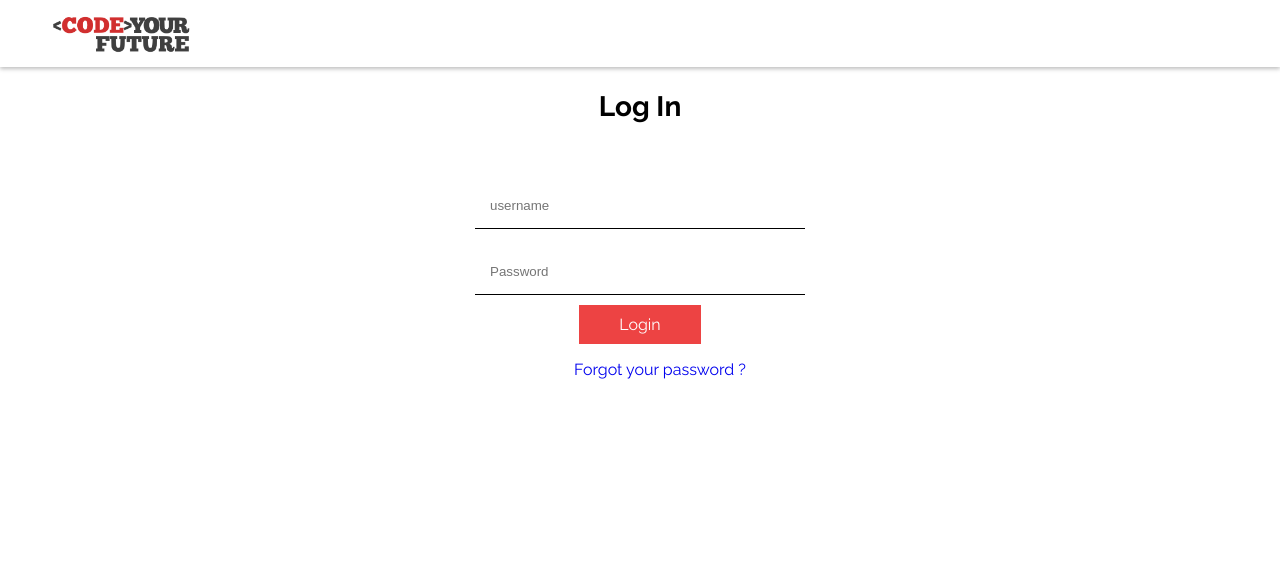
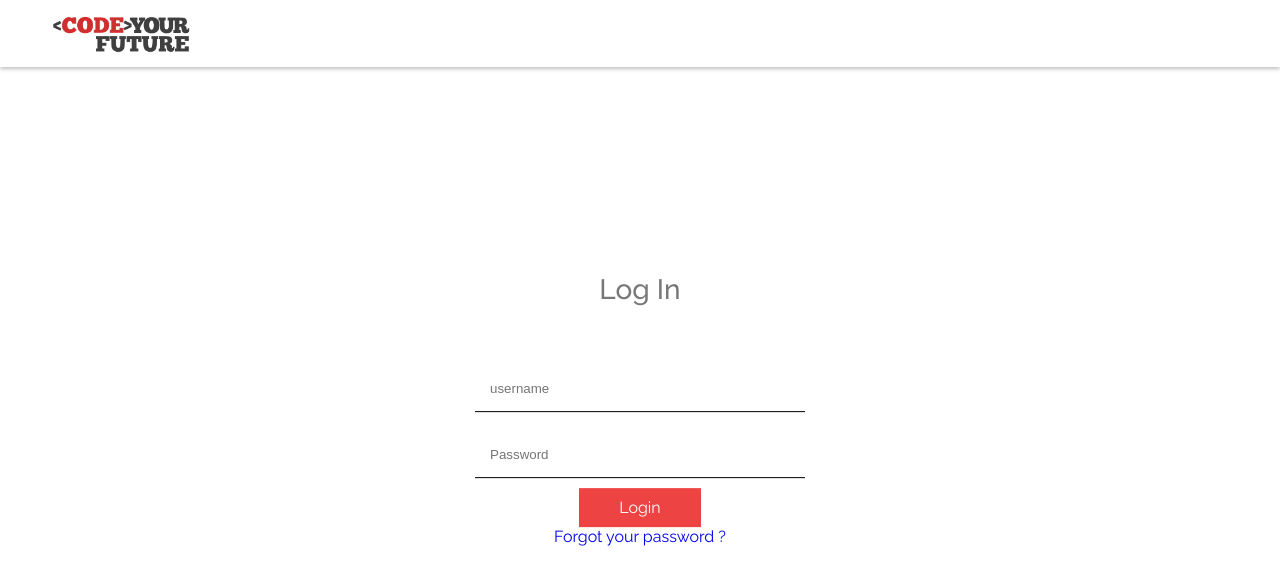
Before and after one commit to osagiestar/cyf-student-tracker, a React (Create React App) app: page /login in a window 1280 px wide. Shown: the top 584 px of the page. Built offline with nearby package versions, Linux system fonts and the light colour scheme.

Commit message:
Reset Email validation
1) requested changes on email validation done
2) debugger (Console.log) removed

```diff
--- a/src/components/LoginComponent/LoginComponent.jsx
+++ b/src/components/LoginComponent/LoginComponent.jsx
@@ -48,7 +48,6 @@ export default function LoginComponent() {
         <div>
           <h1>Log In</h1>
         </div>
-
           <input
             name="Username"
             type="text"
@@ -63,15 +62,14 @@ export default function LoginComponent() {
             placeholder="Password"
             onChange={(e) => setPassword(e.target.value)}
           />
-        <Link onClick={handleSubmit}>
+        <div onClick={handleSubmit}>
         <Button title= {"Login"} />
-        </Link>
-        <ul>
-          <li>
-          <a href="/reset">Forgot your password ?</a>
-          </li>
-        </ul>
+        </div>
       </form>
+      <div>
+      <Link to="/reset">Forgot your password ?</Link>
+      </div>
+
     </div>
   );
 }
--- a/src/components/LoginComponent/logincomponent.scss
+++ b/src/components/LoginComponent/logincomponent.scss
@@ -6,7 +6,9 @@
 
 
  h1 {
+    color: $color-gray-darker;
     font-size: $font-size-x-larger;
+    font-weight: 500;
     margin-bottom: 5rem;
   }
 }
@@ -18,7 +20,7 @@
     outline: none;
     color: $color-gray-darker;
     width: 100%;
-    margin: 1rem 0;
+    margin: 1rem;
     padding: 1.5rem;
     border-bottom: 1px solid black;
 }
--- a/src/components/ResetPassword/resetpassword.jsx
+++ b/src/components/ResetPassword/resetpassword.jsx
@@ -12,15 +12,8 @@ export default function ResetPassword() {
     setEmail(e.target.value);
   };
   const [email, setEmail] = useState("");
-  // eslint-disable-next-line
-  const re = /^(([^<>()[\]\\.,;:\s@\"]+(\.[^<>()[\]\\.,;:\s@\"]+)*)|(\".+\"))@((\[[0-9]{1,3}\.[0-9] {1,3}\.[0-9]{1,3}\.[0-9]{1,3}\])|(([a-zA-Z\-0-9]+\.)+[a-zA-Z]{2,}))$/;
   const PostData = () => {
-    console.log("hi");
-    if (re) {
-      alert("invalid email");
-      return;
-    }
-    fetch("/", {
+    fetch("", {
       method: "post",
       headers: {
         "content-type": "application/json",
@@ -31,10 +24,10 @@ export default function ResetPassword() {
     })
       .then((res) => res.json())
       .then((data) => {
-        if (data.error) {
+        if (data.success===false) {
           M.toast({ html: "invalid email" });
         } else {
-          M.toast({ html: data.message });
+          M.toast({ html: data.email});
           history.push("/login");
         }
       })
--- a/src/pages/Login/login.scss
+++ b/src/pages/Login/login.scss
@@ -1,5 +1,8 @@
 @import '../../assets/sass/main.scss';
 
-.login-page{
-@include centerVH;
-}
+    .login-page{
+        position: fixed;
+        top: 50%;
+        left: 50%;
+        transform: translate(-50%, -50%);
+    }
```
